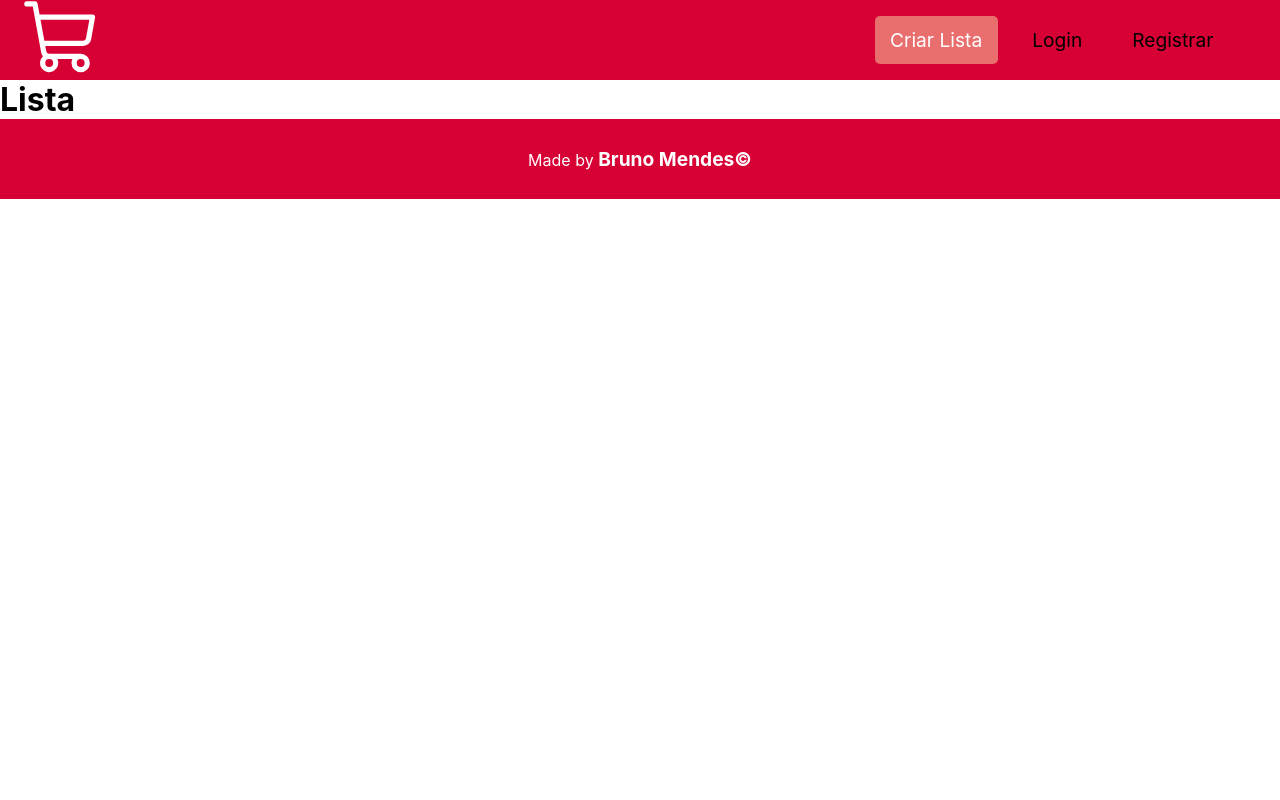
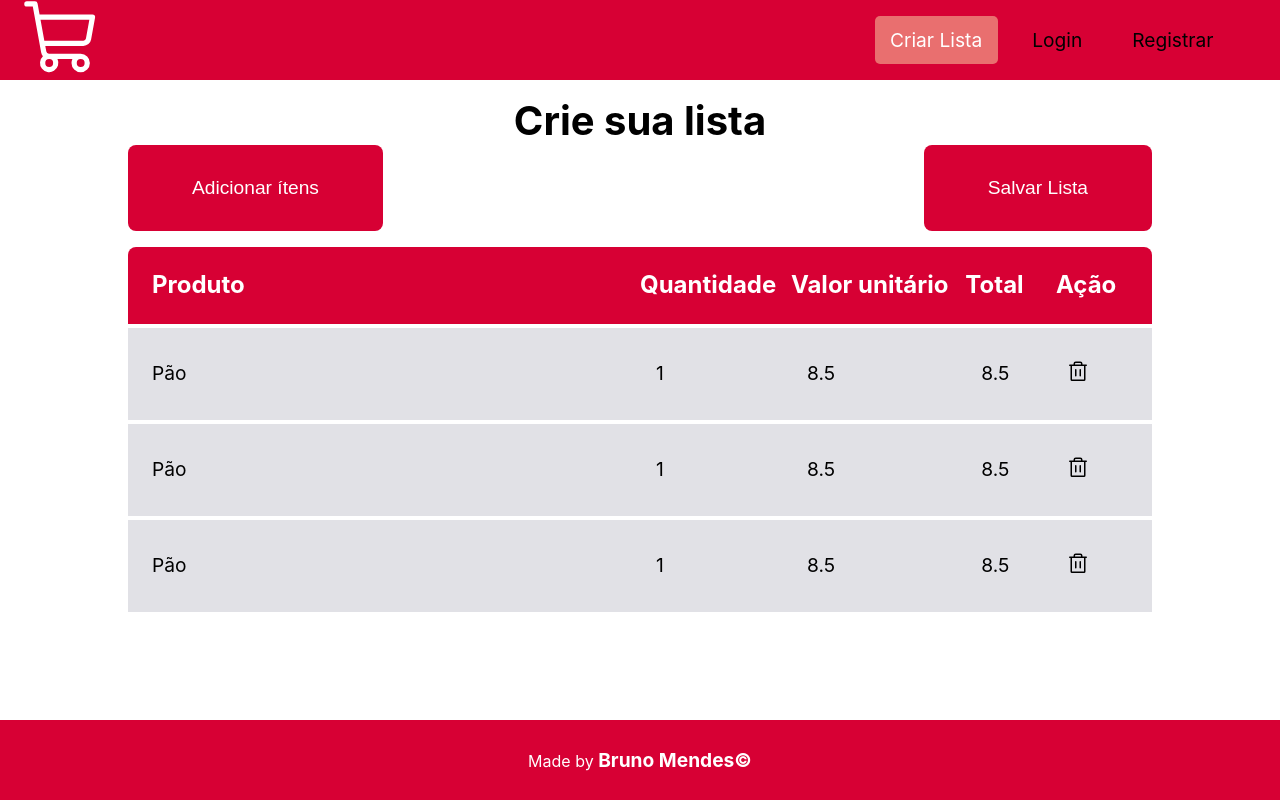
Before and after one commit to Brpimendes/list-web-ts, a React (Create React App) app: page / in a window 1280 px wide. Built offline with nearby package versions, Linux system fonts and the light colour scheme.

Commit message:
ajustes no layout da pagina de listagem

```diff
--- a/src/pages/List/index.tsx
+++ b/src/pages/List/index.tsx
@@ -1,5 +1,58 @@
+import { ButtonsContainer, ListContainer, ListTable } from "./styles";
+import { Trash } from "@phosphor-icons/react";
+
 const List = () => {
-    return <h1>Lista</h1>
-}
+  return (
+    <ListContainer>
+      <h1>Crie sua lista</h1>
+      <ButtonsContainer>
+        <button>Adicionar ítens</button>
+        <button>Salvar Lista</button>
+      </ButtonsContainer>
+      <ListTable>
+        <table>
+          <thead>
+            <tr>
+              <th>Produto</th>
+              <th>Quantidade</th>
+              <th>Valor unitário</th>
+              <th>Total</th>
+              <th>Ação</th>
+            </tr>
+          </thead>
+          <tbody>
+            <tr>
+              <td>Pão</td>
+              <td>1</td>
+              <td>8.5</td>
+              <td>8.5</td>
+              <td>
+                <button>{<Trash size={24} />}</button>
+              </td>
+            </tr>
+            <tr>
+              <td>Pão</td>
+              <td>1</td>
+              <td>8.5</td>
+              <td>8.5</td>
+              <td>
+                <button>{<Trash size={24} />}</button>
+              </td>
+            </tr>
+            <tr>
+              <td>Pão</td>
+              <td>1</td>
+              <td>8.5</td>
+              <td>8.5</td>
+              <td>
+                <button>{<Trash size={24} />}</button>
+              </td>
+            </tr>
+          </tbody>
+        </table>
+      </ListTable>
+    </ListContainer>
+  );
+};
 
-export default List
+export default List;
--- /dev/null
+++ b/src/pages/List/styles.ts
@@ -0,0 +1,98 @@
+import styled from "styled-components";
+
+export const ListContainer = styled.main`
+  height: 80vh;
+  width: 80%;
+  margin: 0 auto;
+  display: flex;
+  flex-direction: column;
+  flex: 1;
+
+  h1 {
+    margin-top: 1rem;
+    font-size: 2.5rem;
+    text-align: center;
+  }
+`;
+
+export const ListTable = styled.div`
+  flex: 1;
+  margin-top: 1rem;
+  overflow: auto;
+
+  table {
+    width: 100%;
+    border-collapse: collapse;
+    min-width: 600px;
+
+    th {
+      background: #d70034;
+      padding: 1rem 0;
+      text-align: left;
+      color: #fff;
+      font-size: 1.5rem;
+      line-height: 1.2;
+
+      &:first-child {
+        border-top-left-radius: 8px;
+        padding: 1.5rem;
+      }
+
+      &:last-child {
+        border-top-right-radius: 8px;
+        padding: 1.5rem;
+      }
+    }
+
+    td {
+      background-color: #e1e1e6;
+      border-top: 4px solid #fff;
+      padding: 1rem;
+      font-size: 1.2rem;
+      line-height: 1.2;
+
+      &:first-child {
+        width: 50%;
+        padding: 1.5rem;
+      }
+
+      &:last-child {
+        padding: 1.5rem;
+      }
+
+      button {
+        background-color: transparent;
+        border: 0;
+        width: 44px;
+        height: 44px;
+        border-radius: 50%;
+        transition: all 0.333s ease;
+
+        &:hover {
+          background-color: #d70034;
+          color: #fff;
+        }
+      }
+    }
+  }
+`;
+
+export const ButtonsContainer = styled.div`
+  display: flex;
+  width: 100%;
+  justify-content: space-between;
+
+  button {
+    background-color: #d70034;
+    padding: 2rem 4rem;
+    border: none;
+    border-radius: 8px;
+    color: #fff;
+    font-size: 1.2rem;
+    transition: all 0.333s ease;
+
+    &:hover {
+      background-color: #910023;
+    }
+  }
+`;
```
